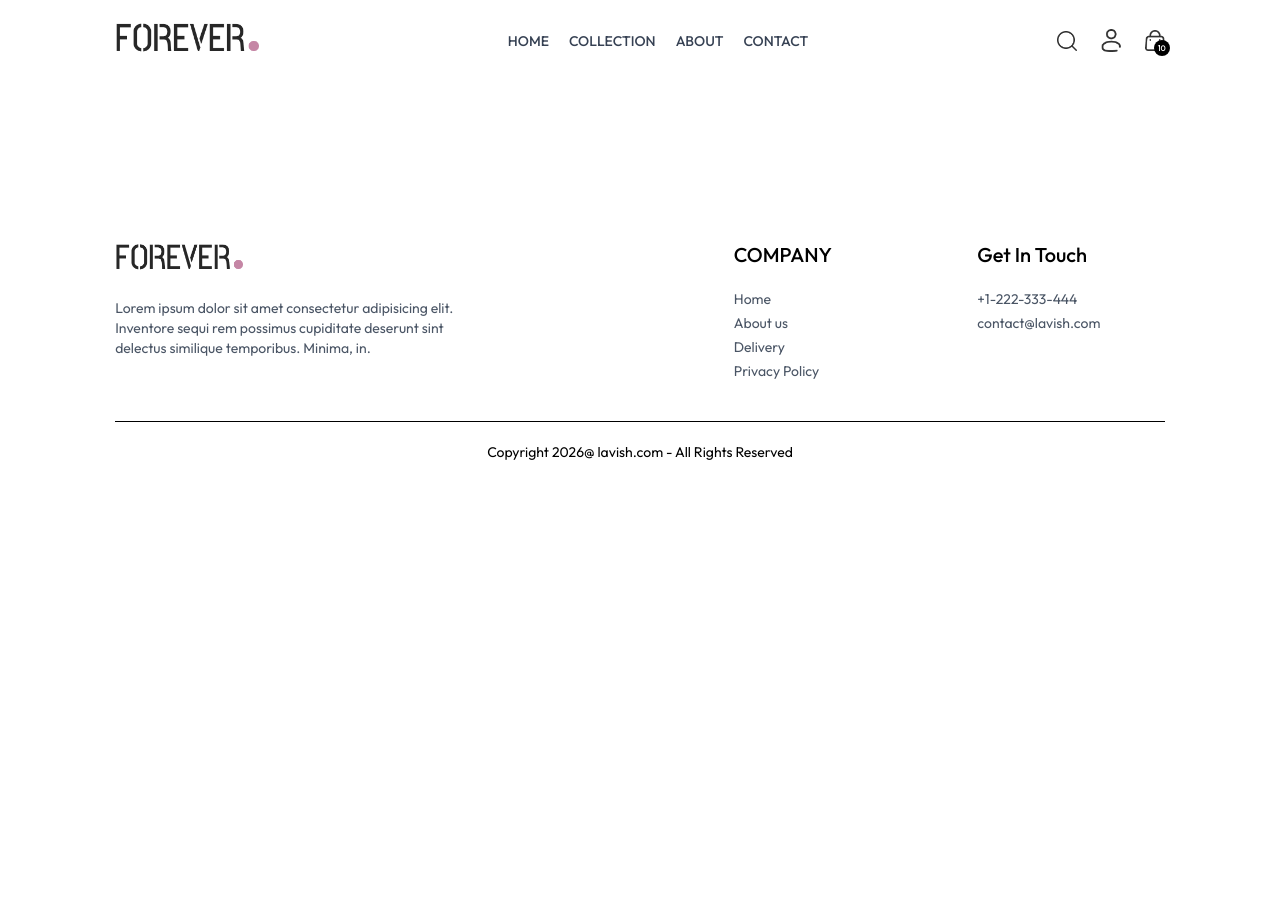
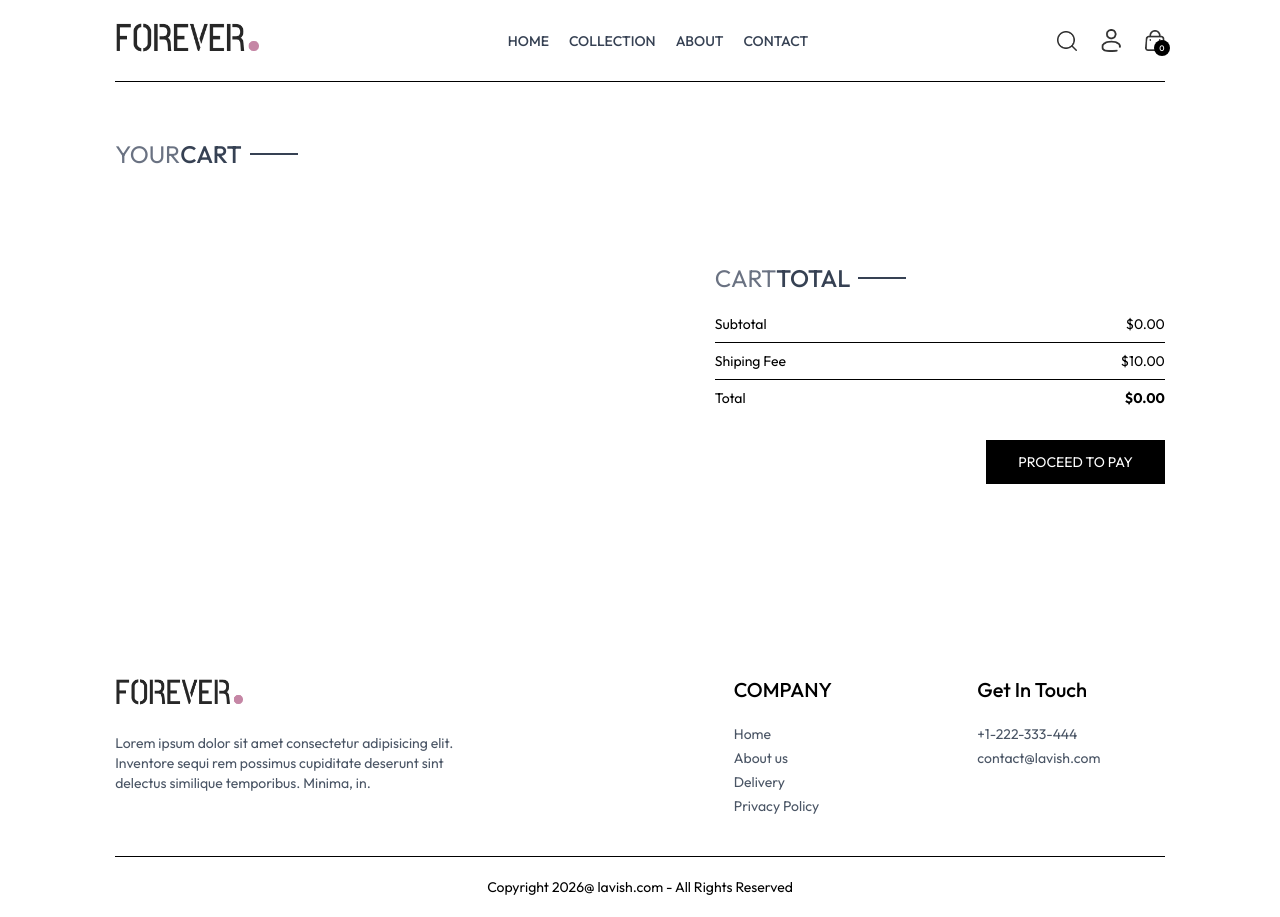
Before and after one commit to lavishawasthi/Ecommerce-site, a React (Vite) app: page /cart in a window 1280 px wide. Before the commit the page ends 800 px from the top, so only its background shows below. Built offline with nearby package versions, Linux system fonts and the light colour scheme.

Commit message:
created the cart page fully functional

```diff
--- a/src/App.jsx
+++ b/src/App.jsx
@@ -12,10 +12,12 @@
 import Navbar from './components/Navbar'
 import Footer from './components/Footer'
 import SearchBar from './components/SearchBar'
+import { ToastContainer, toast } from 'react-toastify';
 
 const App = () => {
   return (
     <div className='px-4 sm:px-[5vw] mp:px-[7vw] lg:px-[9vw]'>
+      <ToastContainer/>
       <Navbar/>
       <SearchBar/>
       <Routes>
--- /dev/null
+++ b/src/components/CartTotal.jsx
@@ -0,0 +1,33 @@
+import React, { useContext } from 'react'
+import { ShopContext } from '../context/ShopContext'
+import Title from './Title';
+
+const CartTotal = () => {
+    const {currency,delivery_fee,getCartAmount} = useContext(ShopContext);
+  return (
+    <div className='w-full'>
+        <div className='text-2xl'>
+            <Title text1={'CART'} text2={'TOTAL'}/>
+        </div>
+        <div className='flex flex-col gap-2 mt-2 text-sm'>
+            <div className='flex justify-between'>
+                <p>Subtotal</p>
+                <p>{currency}{getCartAmount()}.00</p>
+            </div>
+            <hr/>
+            <div className='flex justify-between'>
+                <p>Shiping Fee</p>
+                <p>{currency}{delivery_fee}.00</p>
+            </div>
+            <hr/>
+            <div className='flex justify-between'>
+                <p>Total</p>
+                <b>{currency}{getCartAmount()===0?0:getCartAmount()+delivery_fee}.00</b>
+            </div>
+        </div>
+
+    </div>
+  )
+}
+
+export default CartTotal
--- a/src/components/Navbar.jsx
+++ b/src/components/Navbar.jsx
@@ -4,7 +4,7 @@
 import { ShopContext } from '../context/ShopContext';
 const Navbar = () => {
   const [visible,setVisible] = useState(false);
-  const {setShowSearch}=useContext(ShopContext);
+  const {setShowSearch,getCartCount}=useContext(ShopContext);
   return (
     <div className='flex items-center justify-between py-5 font-medium'>
       <Link to='/'>
@@ -44,7 +44,7 @@
         </div>
         <Link to='/cart' className='relative'>
           <img src={assets.cart_icon} className='w-5 min-w-5' alt="cart-icon"/>
-          <p className='absolute right-[-5px] bottom-[-5px] w-4 text-center leading-4 bg-black text-white aspect-square rounded-full text-[8px]'>10</p>
+          <p className='absolute right-[-5px] bottom-[-5px] w-4 text-center leading-4 bg-black text-white aspect-square rounded-full text-[8px]'>{getCartCount()}</p>
         </Link>
         <img onClick={()=>setVisible(true)} src={assets.menu_icon} className='w-5 cursor-pointer sm:hidden' alt="menu-icon"/>
       </div>
--- a/src/components/RelatedProducts.jsx
+++ b/src/components/RelatedProducts.jsx
@@ -20,11 +20,10 @@
         <div className='text-center text-3xl py-2'>
             <Title text1={'RELATED'} text2={'PRODUCTS'} />
         </div>
-        <div className='grid grid-cols-2 sm:grid-cols-3 md:grid-cols-4 lg:grid-cols-5 gap-4 gap-y-6'>
+        <div onClick={() => window.scrollTo({ top: 0, behavior: "smooth" })} className='grid grid-cols-2 sm:grid-cols-3 md:grid-cols-4 lg:grid-cols-5 gap-4 gap-y-6'>
             {related.map((item,index)=>(
-                <div onClick={() => window.scrollTo({ top: 0, behavior: "smooth" })}>
                 <ProductItem key={index} name={item.name} id={item._id} price={item.price} image={item.image}/>
-                </div>
+
             ))}
         </div>
 
--- a/src/context/ShopContext.jsx
+++ b/src/context/ShopContext.jsx
@@ -1,5 +1,7 @@
-import { createContext, useState } from "react";
+import { createContext, useEffect, useState } from "react";
 import { products } from "../assets/assets";
+import { toast } from "react-toastify";
+import { useNavigate } from 'react-router-dom';
 export const ShopContext = createContext();
 
 const ShopContextProvider = (props)=>{
@@ -8,8 +10,76 @@
     const delivery_fee=10;
     const [search,setSearch]=useState('');
     const [showSearch,setShowSearch]=useState(false);
+    const [cartItems,setCartItems]=useState({});
+    const navigate=useNavigate;
+
+
+    const addToCart=async(itemId,size)=>{
+
+        if(!size){
+            toast.error('Select Product Size');
+            return;
+        }
+
+        let cartData=structuredClone(cartItems);
+        if(cartData[itemId]){
+            if(cartData[itemId][size]){
+                cartData[itemId][size]+=1;
+            }else{
+                cartData[itemId][size]=1;
+            }
+        }else{
+            cartData[itemId]={};
+            cartData[itemId][size]=1;
+        }
+        setCartItems(cartData);
+    }
+
+    const getCartCount=()=>{
+        let totalCount=0;
+        for(const items in cartItems){
+            for(const item in cartItems[items]){
+                try {
+                    if(cartItems[items][item]>0){
+                        totalCount+=cartItems[items][item];
+                    }
+
+                } catch (error) {
+
+                }
+            }
+        }
+        return totalCount;
+    }
+
+    const updateQuantity=async (itemId,size,quantity)=>{
+        let cartData=structuredClone(cartItems);
+        cartData[itemId][size]=quantity;
+        setCartItems(cartData);
+    }
+
+
+    const getCartAmount=()=>{
+        let totalAmount=0;
+        for(const items in cartItems){
+            let itemInfo = products.find((product)=> product._id ===items);
+            for(const item in cartItems[items]){
+                try{
+                    if(cartItems[items][item]>0){
+                        totalAmount+= itemInfo.price *cartItems[items][item];
+                    }
+                }catch(error){
+
+                }
+            }
+        }
+        return totalAmount;
+    }
+
+
     const value={
         products,currency,delivery_fee,search,setSearch,showSearch,setShowSearch
+        ,cartItems,addToCart,getCartCount,updateQuantity,getCartAmount
     }
     return(
         <ShopContext.Provider value={value}>
--- a/src/pages/Cart.jsx
+++ b/src/pages/Cart.jsx
@@ -1,8 +1,69 @@
-import React from 'react'
+import React, { useContext, useEffect, useState } from 'react'
+import { ShopContext } from '../context/ShopContext'
+import Title from '../components/Title';
+import { assets } from '../assets/assets';
+import CartTotal from '../components/CartTotal';
 
 const Cart = () => {
+  const { products, currency, cartItems,updateQuantity} = useContext(ShopContext);
+
+  const [cartData,setCartData] = useState([]);
+
+  useEffect(()=>{
+    const tempData=[];
+    for(const items in cartItems){
+      for(const item in cartItems[items]){
+        if(cartItems[items][item]>0){
+          tempData.push({
+            _id:items,
+            size:item,
+            quantity:cartItems[items][item],
+          })
+        }
+      }
+    }
+    setCartData(tempData);
+  },[cartItems])
+
   return (
-    <div>
+    <div className='border-t pt-14'>
+      <div className='text-2xl mb-3'>
+        <Title text1={'YOUR'} text2={'CART'}/>
+      </div>
+
+      <div>
+        {
+          cartData.map((item,index)=>{
+            const productData=products.find((product)=> product._id==item._id);
+            return (
+              <div key={index} className='py-4 border-t border-b text-gray-700 grid grid-cols-[4fr_0.5fr_0.5fr] sm:grid-cols-[4fr_2fr_0.5fr] items-center gap-4'>
+                <div className='flex items-start gap-6'>
+                  <img className='w-16 sm:w-20' src={productData.image[0]} alt=""/>
+                  <div>
+                    <p className='text-xs sm:text-lg font-medium'>{productData.name}</p>
+                    <div className='flex items-center gap-5 mt-2'>
+                      <p>{currency}{productData.price}</p>
+                      <p className='px-2 sm:px-3 sm:py-1 border bg-slate-50'>{item.size}</p>
+                    </div>
+                  </div>
+                  </div>
+                  <input onChange={(e)=>e.target.value === '' || e.target.value=== '0'? null: updateQuantity(item._id,item.size,Number(e.target.value))} className='border max-w-10 sm:max-w-20 px-1 sm:px-2 py-1' type="number" min={1} defaultValue={item.quantity}/>
+                  <img onClick={()=>updateQuantity(item._id,item.size,0)} src={assets.bin_icon} className='w-4 mr-4 sm:w-5 cursor-pointer' />
+              </div>
+            )
+          })
+        }
+      </div>
+      <div className='flex justify-end my-20'>
+        <div className='w-full sm:w-[450px]'>
+          <CartTotal/>
+          <div className='w-full text-end'>
+            <button className='bg-black text-white text-sm my-8 px-8 py-3'>PROCEED TO PAY</button>
+          </div>
+        </div>
+      </div>
+
+
 
     </div>
   )
--- a/src/pages/Product.jsx
+++ b/src/pages/Product.jsx
@@ -6,7 +6,7 @@
 
 const Product = () => {
   const {productId}=useParams();
-  const {products,currency}=useContext(ShopContext);
+  const {products,currency,addToCart}=useContext(ShopContext);
   const [productData,setProductData]=useState(false);
   const [image,setImage]=useState('');
   const [size,setSize]=useState('');
@@ -64,7 +64,7 @@
               }
             </div>
           </div>
-          <button className='bg-black text-white px-8 py-3 text-sm active:bg-gray-700'>ADD TO CART</button>
+          <button onClick={()=> addToCart(productData._id,size)} className='bg-black text-white px-8 py-3 text-sm active:bg-gray-700'>ADD TO CART</button>
           <hr className='mt-8 sm:w-4/5'/>
           <div className='item-sm text-gray-500 mt-5 flex flex-col gap-1'>
             <p>100% Original Product</p>
```
